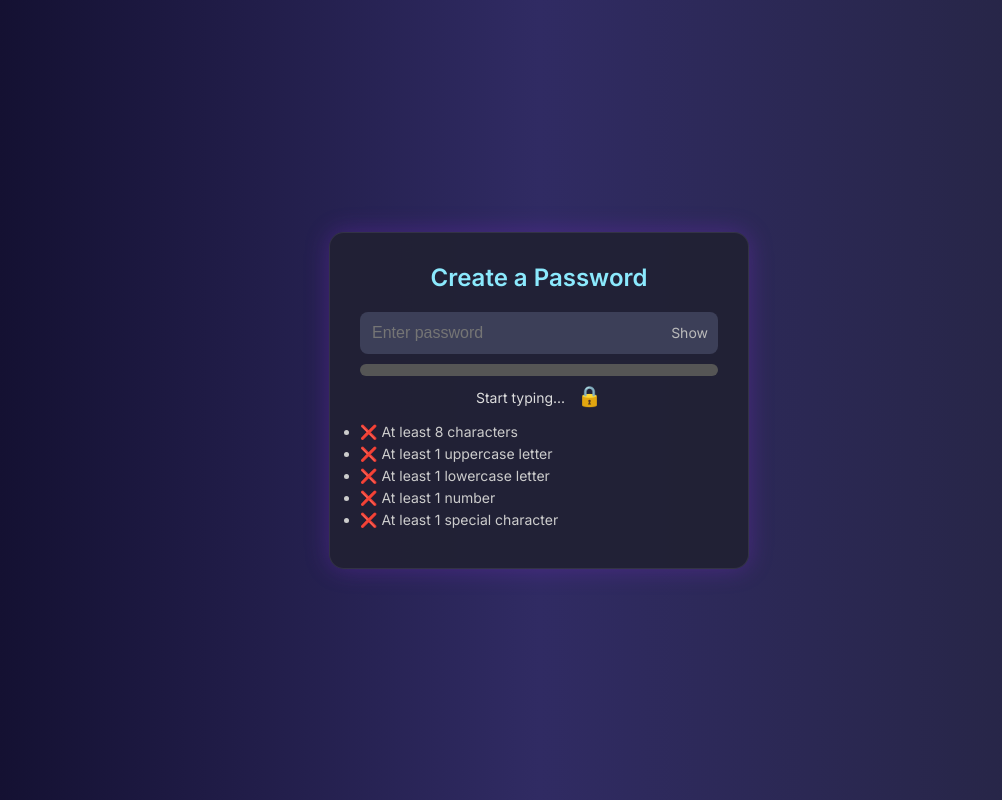
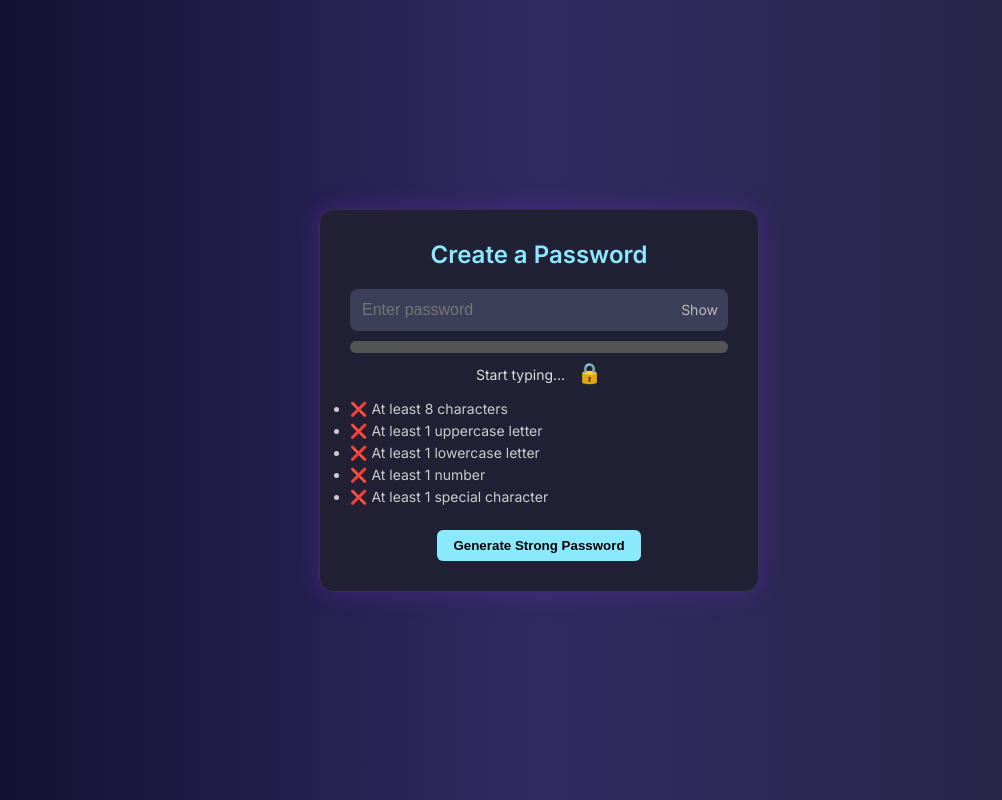
Before and after one commit to KaRumiGG/PWD-Strength-Checker, a plain HTML site: page index.html in a window 1280 px wide. Shown: the whole page, without its empty margins (101-1103 px from the left). Drawn offline with Linux system fonts and the light colour scheme.

Commit message:
Update index.html

```diff
--- a/index.html
+++ b/index.html
@@ -21,7 +21,7 @@
       padding: 30px;
       border-radius: 15px;
       width: 100%;
-      max-width: 420px;
+      max-width: 440px;
       text-align: center;
       box-shadow: 0 0 25px rgba(138, 43, 226, 0.3);
       border: 1px solid rgba(255,255,255,0.08);
@@ -64,7 +64,15 @@
       border-radius: 6px;
     }
     #feedback { font-size: 14px; margin-bottom: 10px; color: #ddd; }
-    #emoji { font-size: 20px; margin-left: 8px; }
+    #emoji {
+      font-size: 20px;
+      margin-left: 8px;
+      animation: bounce 0.3s ease-in-out;
+    }
+    @keyframes bounce {
+      0%, 100% { transform: translateY(0); }
+      50% { transform: translateY(-5px); }
+    }
     .checklist {
       text-align: left;
       font-size: 14px;
@@ -73,6 +81,18 @@
     }
     .checklist li { margin-bottom: 5px; }
     .checklist .met { color: #7CFC00; }
+    button {
+      margin-top: 15px;
+      padding: 8px 16px;
+      border: none;
+      border-radius: 6px;
+      background: #8be9fd;
+      color: #000;
+      font-weight: bold;
+      cursor: pointer;
+    }
+    #breach-warning { color: #ff4c4c; margin-top: 10px; font-size: 14px; }
+    #breach-count { color: #aaa; margin-top: 6px; font-size: 13px; }
   </style>
 </head>
 <body>
@@ -91,7 +111,9 @@
       <li id="number">❌ At least 1 number</li>
       <li id="special">❌ At least 1 special character</li>
     </ul>
-    <p id="breach-warning" style="color: #ff4c4c; margin-top: 10px;"></p>
+    <p id="breach-warning"></p>
+    <div id="breach-count"></div>
+    <button onclick="generatePassword()">Generate Strong Password</button>
   </div>
   <script>
     function checkStrength() {
@@ -156,10 +178,22 @@
       }
     }
 
+    function generatePassword() {
+      const charset = "abcdefghijklmnopqrstuvwxyzABCDEFGHIJKLMNOPQRSTUVWXYZ0123456789!@#$%^&*()_+";
+      let pwd = "";
+      for (let i = 0; i < 12; i++) {
+        pwd += charset[Math.floor(Math.random() * charset.length)];
+      }
+      document.getElementById("password").value = pwd;
+      checkStrength();
+    }
+
     async function checkHIBP(password) {
       const warning = document.getElementById("breach-warning");
+      const countDiv = document.getElementById("breach-count");
       if (password.length === 0) {
         warning.textContent = "";
+        countDiv.innerHTML = "";
         return;
       }
       const hash = await sha1(password);
@@ -171,9 +205,11 @@
         const found = text.split("\n").find(line => line.startsWith(suffix));
         if (found) {
           const count = found.split(":")[1].trim();
-          warning.textContent = `⚠️ This password was found in ${count} breaches. Choose another.`;
+          warning.innerHTML = `⚠️ This password was found in ${count} breaches.`;
+          countDiv.innerHTML = `<progress value="${count}" max="1000000"></progress><br/><small>Higher count = more dangerous</small>`;
         } else {
           warning.textContent = `✅ This password was not found in known breaches.`;
+          countDiv.innerHTML = "";
         }
       } catch (error) {
         warning.textContent = "⚠️ Error checking password breach status.";
```
